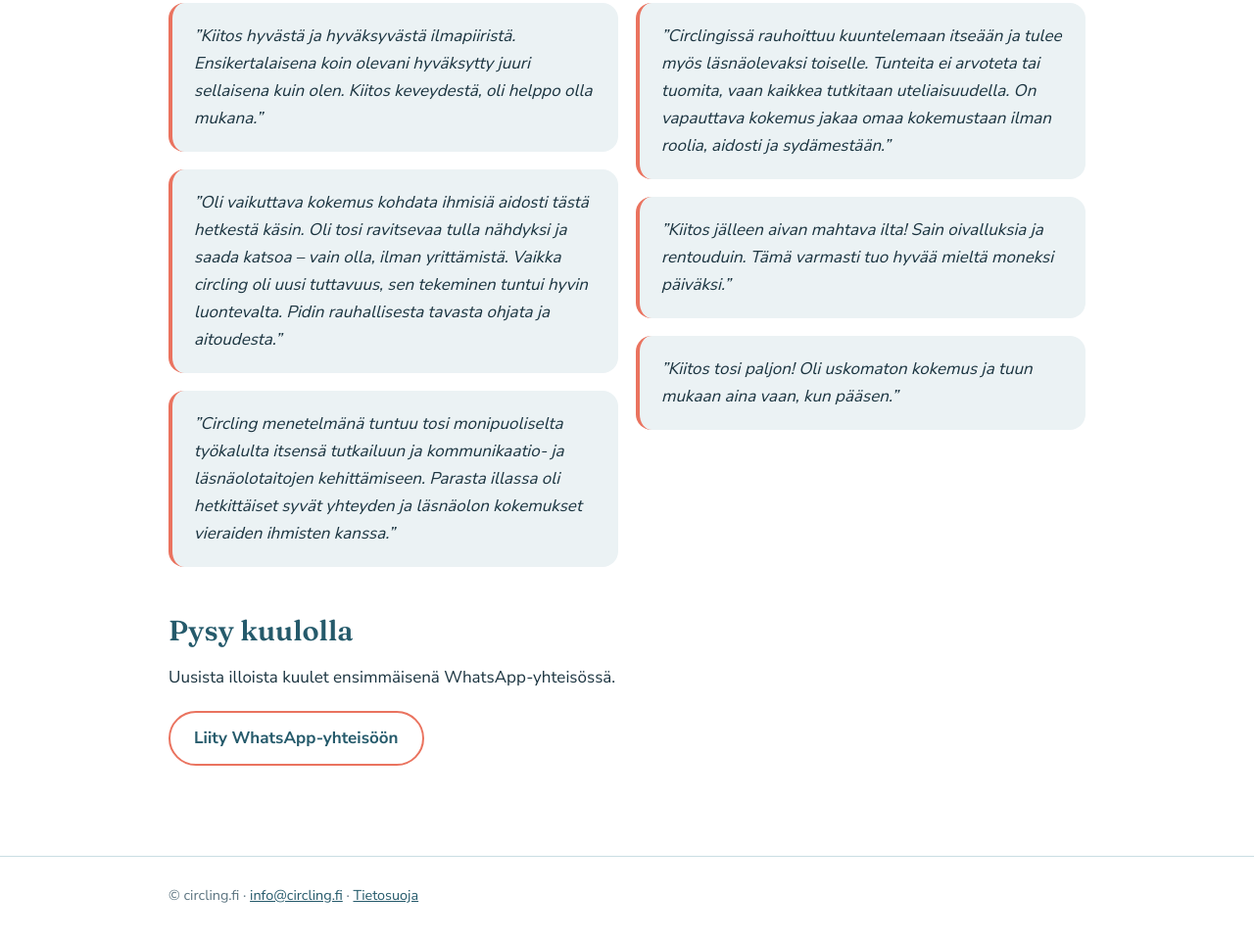
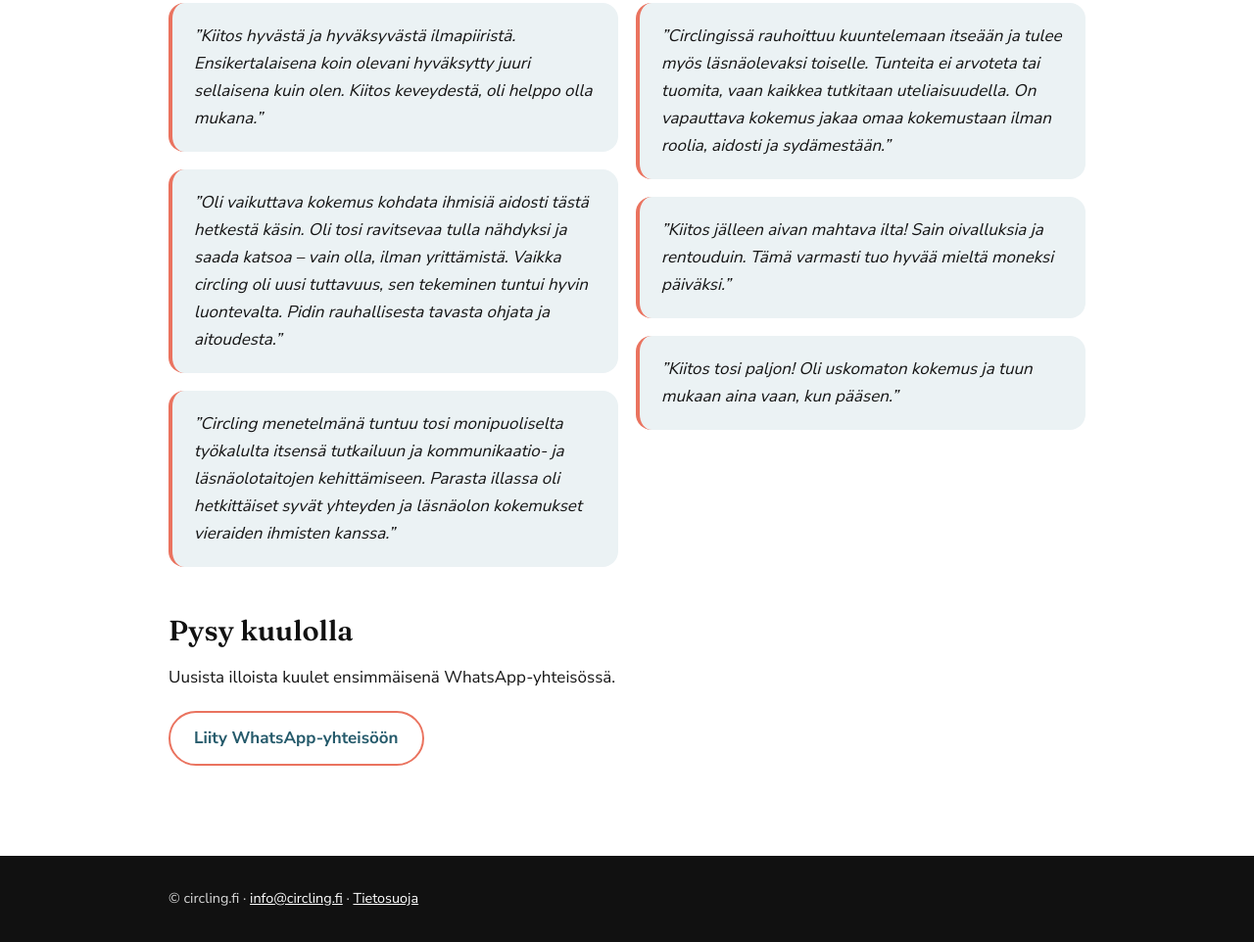
Before and after one commit to ossikonttinen/circling-fi, a plain HTML site: page index.html in a window 1280 px wide. Shown: the part 1941-2903 px from the top of the page at 98% size. Drawn offline with nearby package versions, Linux system fonts and the light colour scheme; no server answers.

Commit message:
Mustaa kontrastiksi: teksti, otsikot, alatunniste
Co-Authored-By: Claude Opus 5.5 <noreply@anthropic.com>
Claude-Session: https://claude.ai/code/session_01XqWmraLhg7zmmDFSMGEkCE

```diff
--- a/tyyli.css
+++ b/tyyli.css
@@ -11,7 +11,8 @@
   --turkoosi-reuna:  #cadde3;   /* ohuet reunaviivat */
   --vastavari:       #ea735f;   /* vastaväri (lohenpunainen): pienet korostukset */
   --vastavari-vaalea:#fde3dd;   /* vastavärin vaalea sävy */
-  --teksti:          #1b3440;   /* leipäteksti */
+  --teksti:          #151515;   /* leipäteksti (lähes musta) */
+  --musta:           #111111;   /* otsikot ja alatunniste */
   --harmaa:          #5c7480;   /* pienempi, haaleampi teksti */
   --tausta:          #ffffff;   /* sivun tausta */
 
@@ -27,7 +28,7 @@
 *{box-sizing:border-box;margin:0;padding:0}
 html,body{overflow-x:clip}
 body{font-family:var(--tekstifontti);color:var(--teksti);background:var(--tausta);line-height:1.65;font-size:var(--tekstikoko)}
-h1,h2,h3{font-family:var(--otsikkofontti);font-weight:600;line-height:1.2;color:var(--turkoosi-tumma)}
+h1,h2,h3{font-family:var(--otsikkofontti);font-weight:600;line-height:1.2;color:var(--musta)}
 h1{font-size:clamp(2.1rem,5vw,3.2rem);margin-bottom:18px}
 h2{font-size:1.8rem;margin:48px 0 16px}
 h3{font-size:1.25rem;margin:28px 0 8px}
@@ -138,7 +139,8 @@ ul.palautteet{list-style:none;columns:2 300px;column-gap:18px;max-width:none;mar
 ul.palautteet li{break-inside:avoid;margin:0 0 18px;padding:20px 22px;border-radius:var(--pyoristys);background:var(--turkoosi-vaalea);font-style:italic;color:var(--teksti);border-left:4px solid var(--vastavari)}
 
 /* ---------- Alatunniste ---------- */
-footer{border-top:1px solid var(--turkoosi-reuna);padding:28px 0;color:var(--harmaa);font-size:.9rem}
+footer{background:var(--musta);padding:32px 0;color:#d8d8d8;font-size:.9rem}
+footer a{color:#fff}
 footer p{margin:0}
 
 /* ---------- Puhelin ---------- */
```
